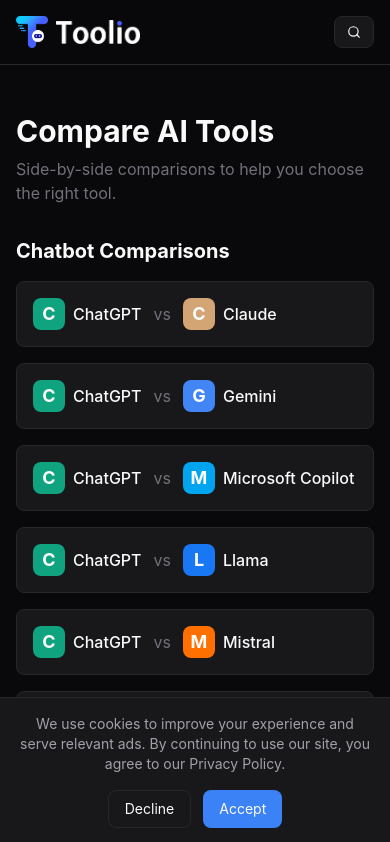
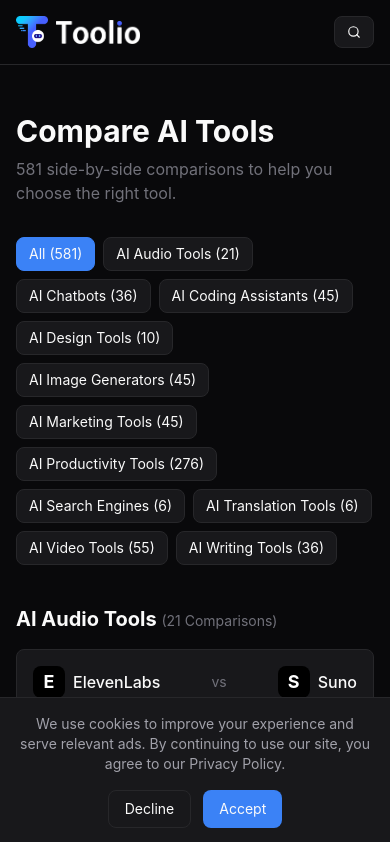
Before and after one commit to cjytg/ai-tools-directory, a Next.js app: page /compare in a window 390 px wide. Shown: the top 842 px of the page. Built offline with nearby package versions, Linux system fonts and the light colour scheme.

Commit message:
fix: sitemap add blog posts, real search page, full compare listing
- sitemap.ts: include all 161 blog post URLs
- search/page.tsx: server-rendered search using searchTools() + blog search
- compare/page.tsx: remove slice(0,6) limit, add category filter, show all comparisons

```diff
--- a/src/app/compare/page.tsx
+++ b/src/app/compare/page.tsx
@@ -1,4 +1,5 @@
 import { getAllTools } from "@/lib/tools";
+import { CATEGORIES } from "@/types";
 import Link from "next/link";
 import ToolLogo from "@/components/ToolLogo";
 
@@ -7,15 +8,40 @@
   description: "Compare AI tools side by side. See features, pricing, and ratings at a glance.",
 };
 
-export default function ComparePage() {
+export default function ComparePage({
+  searchParams,
+}: {
+  searchParams: Promise<{ cat?: string }>;
+}) {
+  return <CompareContent searchParams={searchParams} />;
+}
+
+async function CompareContent({
+  searchParams,
+}: {
+  searchParams: Promise<{ cat?: string }>;
+}) {
   const tools = getAllTools();
+  const { cat } = await searchParams;
+  const selectedCat = cat || "";
 
   // Group comparisons by category
-  const categories = [...new Set(tools.map(t => t.category))];
-  const comparisons: { category: string; pairs: { a: typeof tools[0]; b: typeof tools[0] }[] }[] = [];
+  const categories = [...new Set(tools.map((t) => t.category))].sort();
 
-  for (const cat of categories) {
-    const catTools = tools.filter(t => t.category === cat);
+  const filteredCategories = selectedCat
+    ? categories.filter((c) => c === selectedCat)
+    : categories;
+
+  const comparisons: {
+    category: string;
+    count: number;
+    pairs: { a: (typeof tools)[0]; b: (typeof tools)[0] }[];
+  }[] = [];
+
+  for (const category of filteredCategories) {
+    const catTools = tools
+      .filter((t) => t.category === category)
+      .sort((a, b) => b.rating - a.rating);
     const pairs = [];
     for (let i = 0; i < catTools.length; i++) {
       for (let j = i + 1; j < catTools.length; j++) {
@@ -23,35 +49,98 @@
       }
     }
     if (pairs.length > 0) {
-      comparisons.push({ category: cat, pairs });
+      comparisons.push({ category, count: pairs.length, pairs });
     }
   }
+
+  const totalComparisons = comparisons.reduce((s, c) => s + c.count, 0);
 
   return (
     <div className="max-w-7xl mx-auto px-4 py-12">
       <h1 className="text-3xl font-bold mb-2">Compare AI Tools</h1>
-      <p className="text-[#71717a] mb-8">Side-by-side comparisons to help you choose the right tool.</p>
+      <p className="text-[#71717a] mb-8">
+        {totalComparisons} side-by-side comparisons to help you choose the right tool.
+      </p>
+
+      {/* Category Filter */}
+      <div className="flex flex-wrap gap-2 mb-10">
+        <Link
+          href="/compare"
+          className={`px-3 py-1.5 rounded-lg text-sm border transition ${
+            !selectedCat
+              ? "bg-[#3b82f6] border-[#3b82f6] text-white"
+              : "bg-[#18181b] border-[#27272a] text-[#71717a] hover:border-[#3b82f6]"
+          }`}
+        >
+          All ({totalComparisons})
+        </Link>
+        {categories.map((category) => {
+          const count = comparisons.find((c) => c.category === category)?.count || 0;
+          if (count === 0) return null;
+          return (
+            <Link
+              key={category}
+              href={`/compare?cat=${category}`}
+              className={`px-3 py-1.5 rounded-lg text-sm border transition ${
+                selectedCat === category
+                  ? "bg-[#3b82f6] border-[#3b82f6] text-white"
+                  : "bg-[#18181b] border-[#27272a] text-[#71717a] hover:border-[#3b82f6]"
+              }`}
+            >
+              {CATEGORIES[category] || category} ({count})
+            </Link>
+          );
+        })}
+      </div>
+
+      {comparisons.length === 0 && (
+        <div className="text-center py-12 text-[#71717a]">
+          <p>No comparisons available for this category.</p>
+        </div>
+      )}
 
       {comparisons.map(({ category, pairs }) => (
         <section key={category} className="mb-12">
-          <h2 className="text-xl font-bold mb-4 capitalize">{category} Comparisons</h2>
+          <h2 className="text-xl font-bold mb-4 capitalize">
+            {CATEGORIES[category] || category}{" "}
+            <span className="text-sm font-normal text-[#71717a]">
+              ({pairs.length} comparisons)
+            </span>
+          </h2>
           <div className="grid grid-cols-1 md:grid-cols-2 lg:grid-cols-3 gap-4">
-            {pairs.slice(0, 6).map(({ a, b }) => (
+            {pairs.map(({ a, b }) => (
               <Link
                 key={`${a.slug}-vs-${b.slug}`}
                 href={`/compare/${a.slug}-vs-${b.slug}`}
                 className="p-4 bg-[#18181b] border border-[#27272a] rounded-lg hover:border-[#3b82f6] transition"
               >
-                <div className="flex items-center gap-3">
+                <div className="flex items-center justify-between">
                   <div className="flex items-center gap-2">
-                    <ToolLogo name={a.name} slug={a.slug} size="sm" website={a.website} />
+                    <ToolLogo
+                      name={a.name}
+                      slug={a.slug}
+                      size="sm"
+                      website={a.website}
+                    />
                     <span className="font-medium">{a.name}</span>
                   </div>
-                  <span className="text-[#71717a]">vs</span>
+                  <span className="text-[#71717a] text-sm">vs</span>
                   <div className="flex items-center gap-2">
-                    <ToolLogo name={b.name} slug={b.slug} size="sm" website={b.website} />
+                    <ToolLogo
+                      name={b.name}
+                      slug={b.slug}
+                      size="sm"
+                      website={b.website}
+                    />
                     <span className="font-medium">{b.name}</span>
                   </div>
+                </div>
+                <div className="flex items-center justify-between mt-2 text-xs text-[#71717a]">
+                  <span>★ {a.rating}</span>
+                  <span>{a.price}</span>
+                  <span className="mx-2">·</span>
+                  <span>★ {b.rating}</span>
+                  <span>{b.price}</span>
                 </div>
               </Link>
             ))}
--- a/src/app/search/page.tsx
+++ b/src/app/search/page.tsx
@@ -1,113 +1,212 @@
-"use client";
+import { searchTools, getAllTools } from "@/lib/tools";
+import { getAllPosts } from "@/lib/blog";
+import { CATEGORIES } from "@/types";
+import Link from "next/link";
+import ToolLogo from "@/components/ToolLogo";
 
-import { useState, useMemo } from "react";
-import Link from "next/link";
-
-// Mock data for client-side search
-const CATEGORIES: Record<string, string> = {
-  chatbot: "AI Chatbots",
-  image: "AI Image Generators",
-  coding: "AI Coding Assistants",
-  writing: "AI Writing Tools",
-  video: "AI Video Tools",
-  audio: "AI Audio Tools",
-  design: "AI Design Tools",
-  productivity: "AI Productivity Tools",
-  marketing: "AI Marketing Tools",
-  search: "AI Search Engines",
-  translation: "AI Translation Tools",
+export const metadata = {
+  title: "Search AI Tools - Toolio",
+  description: "Search across 100+ AI tools, reviews, and comparisons.",
 };
 
+export default function SearchPage({
+  searchParams,
+}: {
+  searchParams: Promise<{ q?: string }>;
+}) {
+  return <SearchContent searchParams={searchParams} />;
+}
+
+async function SearchContent({
+  searchParams,
+}: {
+  searchParams: Promise<{ q?: string }>;
+}) {
+  const { q } = await searchParams;
+  const query = q || "";
+
+  let tools = [];
+  let posts = [];
+
+  if (query.length >= 2) {
+    tools = searchTools(query);
+    const allPosts = getAllPosts();
+    const ql = query.toLowerCase();
+    posts = allPosts.filter(
+      (p) =>
+        p.title.toLowerCase().includes(ql) ||
+        p.description.toLowerCase().includes(ql) ||
+        p.category.toLowerCase().includes(ql) ||
+        p.slug.toLowerCase().includes(ql)
+    );
+  }
+
   // Popular search suggestions
-const SUGGESTIONS = [
-  "chatgpt", "midjourney", "cursor", "claude",
-  "coding", "writing", "image", "free", "video"
+  const suggestions = [
+    "chatgpt",
+    "midjourney",
+    "cursor",
+    "claude",
+    "coding",
+    "writing",
+    "image",
+    "free",
+    "video",
   ];
 
-export default function SearchPage() {
-  const [query, setQuery] = useState("");
+  return (
+    <div className="max-w-4xl mx-auto px-4 py-12">
+      <h1 className="text-3xl font-bold mb-8">Search AI Tools</h1>
 
-  return (
-    <div className="max-w-3xl mx-auto px-4 py-12">
-      <h1 className="text-3xl font-bold mb-8">Search</h1>
-
-      <div className="relative mb-8">
+      {/* Search Input */}
+      <form className="relative mb-8">
         <input
           type="text"
+          name="q"
+          defaultValue={query}
           placeholder="Search tools, categories, or articles..."
-          value={query}
-          onChange={(e) => setQuery(e.target.value)}
           className="w-full px-4 py-3 bg-[#18181b] border border-[#27272a] rounded-lg text-white placeholder-[#71717a] focus:outline-none focus:border-[#3b82f6] pl-12"
           autoFocus
         />
         <span className="absolute left-4 top-3.5 text-[#71717a]">
-            <svg width="18" height="18" viewBox="0 0 24 24" fill="none" stroke="currentColor" strokeWidth="2" strokeLinecap="round" strokeLinejoin="round">
-              <circle cx="11" cy="11" r="8"/>
-              <line x1="21" y1="21" x2="16.65" y2="16.65"/>
+          <svg
+            width="18"
+            height="18"
+            viewBox="0 0 24 24"
+            fill="none"
+            stroke="currentColor"
+            strokeWidth="2"
+            strokeLinecap="round"
+            strokeLinejoin="round"
+          >
+            <circle cx="11" cy="11" r="8" />
+            <line x1="21" y1="21" x2="16.65" y2="16.65" />
           </svg>
         </span>
-      </div>
+        <button
+          type="submit"
+          className="absolute right-2 top-2 px-4 py-1.5 bg-[#3b82f6] text-white rounded-md text-sm hover:bg-[#2563eb] transition"
+        >
+          Search
+        </button>
+      </form>
 
-      {query.length < 2 && (
+      {!query && (
         <div className="text-center py-12 text-[#71717a]">
-          <p className="mb-6">Start typing to search tools and articles</p>
+          <p className="mb-6">
+            Start typing to search tools and articles
+          </p>
           <div className="flex flex-wrap justify-center gap-2">
-            {SUGGESTIONS.map((term) => (
-              <button
+            {suggestions.map((term) => (
+              <Link
                 key={term}
-                onClick={() => setQuery(term)}
+                href={`/search?q=${term}`}
                 className="px-3 py-1.5 bg-[#18181b] border border-[#27272a] rounded-lg text-sm hover:border-[#3b82f6] transition"
               >
                 {term}
-              </button>
+              </Link>
             ))}
           </div>
         </div>
       )}
 
-      {query.length >= 2 && (
-        <div className="space-y-4">
-          <p className="text-sm text-[#71717a]">
-            Search results for &quot;{query}&quot;
-          </p>
-
-          {/* Direct links to relevant pages */}
-          <div className="space-y-3">
-            {CATEGORIES[query.toLowerCase()] && (
-              <Link
-                href={`/categories/${query.toLowerCase()}`}
-                className="block p-4 bg-[#18181b] border border-[#27272a] rounded-lg hover:border-[#3b82f6] transition"
-              >
-                <div className="font-medium">Browse {CATEGORIES[query.toLowerCase()]}</div>
-                <div className="text-sm text-[#71717a]">View all tools in this category</div>
-              </Link>
-            )}
-
-            <Link
-              href={`/blog/best-${query.toLowerCase()}-tools`}
-              className="block p-4 bg-[#18181b] border border-[#27272a] rounded-lg hover:border-[#3b82f6] transition"
-            >
-              <div className="font-medium">Best {query} tools</div>
-              <div className="text-sm text-[#71717a]">Read our guide</div>
-            </Link>
-
-            <Link
-              href={`/tools/${query.toLowerCase()}`}
-              className="block p-4 bg-[#18181b] border border-[#27272a] rounded-lg hover:border-[#3b82f6] transition"
-            >
-              <div className="font-medium">{query} review</div>
-              <div className="text-sm text-[#71717a]">Read detailed review</div>
-            </Link>
-          </div>
-
-          <div className="mt-8 text-center">
+      {query.length >= 2 && tools.length === 0 && posts.length === 0 && (
+        <div className="text-center py-12 text-[#71717a]">
+          <p className="text-lg mb-2">No results for &quot;{query}&quot;</p>
+          <p className="text-sm">Try different keywords or browse all tools</p>
           <Link
             href="/tools"
-              className="text-[#3b82f6] hover:underline"
+            className="inline-block mt-4 text-[#3b82f6] hover:underline"
           >
             Browse all tools →
           </Link>
         </div>
+      )}
+
+      {(tools.length > 0 || posts.length > 0) && (
+        <div>
+          <p className="text-sm text-[#71717a] mb-6">
+            {tools.length + posts.length} result
+            {tools.length + posts.length !== 1 ? "s" : ""} for
+            &quot;{query}&quot;
+          </p>
+
+          {/* Tools Results */}
+          {tools.length > 0 && (
+            <section className="mb-10">
+              <h2 className="text-lg font-bold mb-4">
+                Tools ({tools.length})
+              </h2>
+              <div className="grid grid-cols-1 md:grid-cols-2 gap-4">
+                {tools.map((tool) => (
+                  <Link
+                    key={tool.slug}
+                    href={`/tools/${tool.slug}`}
+                    className="group p-5 bg-[#18181b] border border-[#27272a] rounded-xl hover:border-[#3b82f6] transition-all"
+                  >
+                    <div className="flex items-center gap-3 mb-2">
+                      <ToolLogo
+                        name={tool.name}
+                        slug={tool.slug}
+                        size="sm"
+                        website={tool.website}
+                      />
+                      <div className="flex-1 min-w-0">
+                        <h3 className="font-semibold truncate">
+                          {tool.name}
+                        </h3>
+                        <span className="text-sm text-[#71717a]">
+                          {CATEGORIES[tool.category] || tool.category}
+                        </span>
+                      </div>
+                      <span className="text-sm text-[#3b82f6] font-medium">
+                        ★ {tool.rating}
+                      </span>
+                    </div>
+                    <p className="text-sm text-[#71717a] line-clamp-2">
+                      {tool.description}
+                    </p>
+                    <div className="mt-2 text-sm text-[#a1a1aa]">
+                      {tool.price} · {tool.pricing}
+                    </div>
+                  </Link>
+                ))}
+              </div>
+            </section>
+          )}
+
+          {/* Blog Results */}
+          {posts.length > 0 && (
+            <section>
+              <h2 className="text-lg font-bold mb-4">
+                Articles ({posts.length})
+              </h2>
+              <div className="grid grid-cols-1 md:grid-cols-2 gap-4">
+                {posts.map((post) => (
+                  <Link
+                    key={post.slug}
+                    href={`/blog/${post.slug}`}
+                    className="group p-5 bg-[#18181b] border border-[#27272a] rounded-xl hover:border-[#3b82f6] transition-all"
+                  >
+                    <div className="flex items-center gap-2 mb-2">
+                      <span className="text-xs px-2 py-1 bg-[#27272a] rounded capitalize">
+                        {post.category}
+                      </span>
+                      <span className="text-xs text-[#71717a]">
+                        {post.date}
+                      </span>
+                    </div>
+                    <h3 className="font-semibold mb-1 line-clamp-2 group-hover:text-[#3b82f6] transition-colors">
+                      {post.title}
+                    </h3>
+                    <p className="text-sm text-[#71717a] line-clamp-2">
+                      {post.description}
+                    </p>
+                  </Link>
+                ))}
+              </div>
+            </section>
+          )}
         </div>
       )}
     </div>
```
Also changed, not shown: src/app/sitemap.ts (+10 -0 lines). Lines whose indentation alone changed are shown as unchanged.
